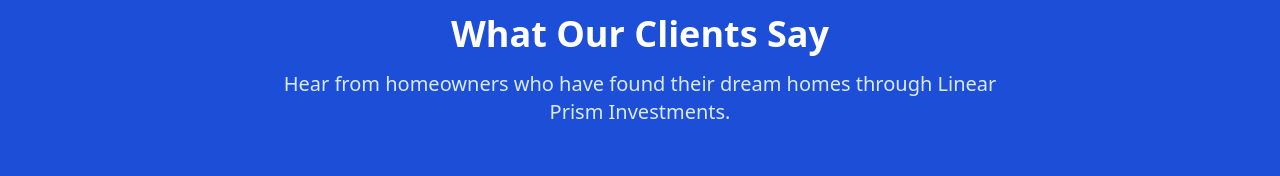
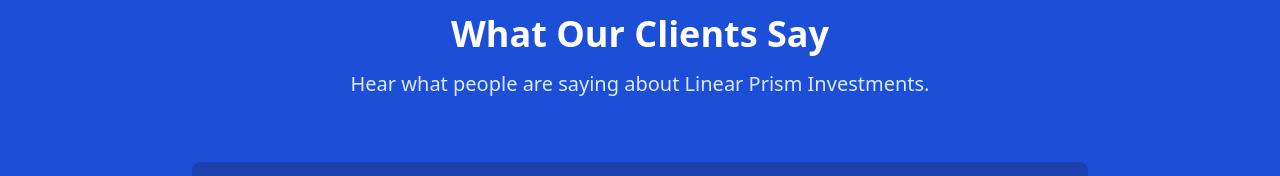
Before and after one commit to LPI-0220/LPI, a React (Vite) app in the folder project/: page / in a window 1280 px wide. Shown: the part 4394-4570 px from the top of the page. Built offline with nearby package versions, Linux system fonts and the light colour scheme.

Commit message:
Update Testimonials.tsx
"Hear what people are saying about LPI...." from "Hear from homeowners who have found their dream homes through Linear Prism Investments."

```diff
--- a/project/src/components/Testimonials.tsx
+++ b/project/src/components/Testimonials.tsx
@@ -45,7 +45,7 @@ const Testimonials = () => {
         <div className="text-center mb-16">
           <h2 className="text-3xl md:text-4xl font-bold mb-4">What Our Clients Say</h2>
           <p className="text-xl text-blue-100 max-w-3xl mx-auto">
-            Hear from homeowners who have found their dream homes through Linear Prism Investments.
+            Hear what people are saying about Linear Prism Investments.
           </p>
         </div>
 
```
